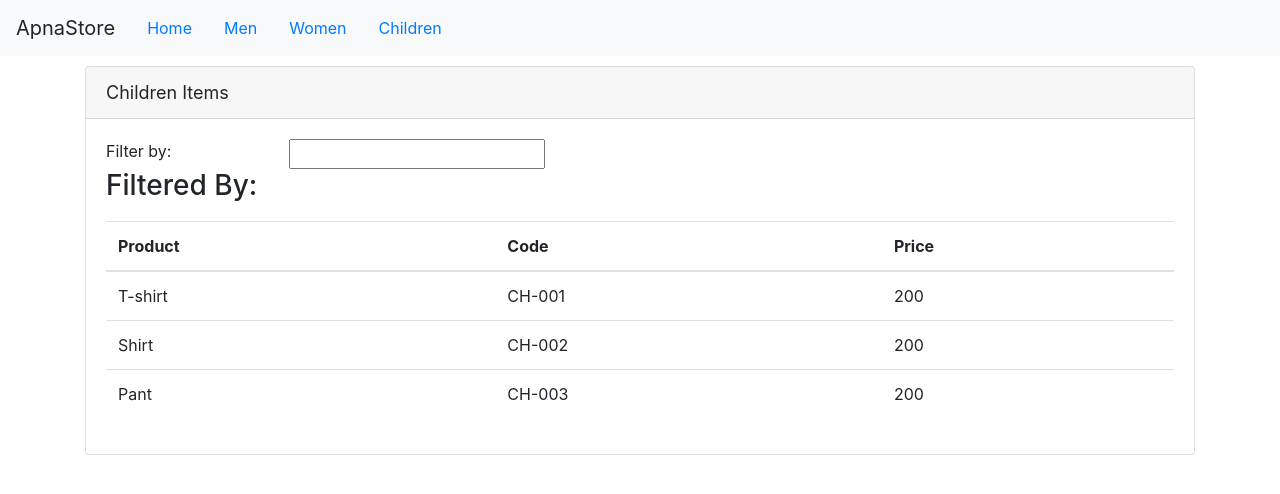
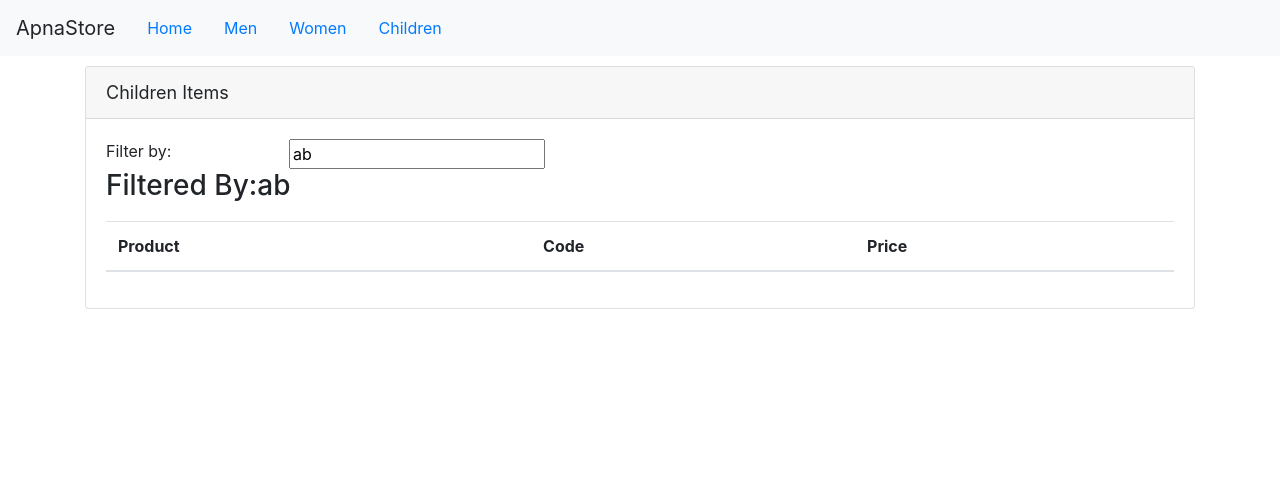
Before and after one commit to umaraadil/ApnaStore, an Angular app: page /childrenItems in a window 1280 px wide. Shown: the top 494 px of the page. Built offline with nearby package versions, Linux system fonts and the light colour scheme.

Commit message:
Addition in children menu

```diff
--- a/src/app/children/childrenitem.component.ts
+++ b/src/app/children/childrenitem.component.ts
@@ -28,22 +28,22 @@ export class ChildrenitemComponent {
         "price":200
        }
     ];
-    // _listItem='ab';
-    // get listFilter():string{
-    //     return this._listItem;
-    // }
-    // set listFilter(value:string){
-    //     this._listItem=value;
-    //     this.filteredChilitem=this.listFilter ? this.performFilter(this.listFilter):this.childrenItems;
-    // }
-    // filteredChilitem:IChildrenitem[];
-    // childrenItems:IChildrenitem[]=[];
+    _listItem='ab';
+    get listFilter():string{
+        return this._listItem;
+    }
+    set listFilter(value:string){
+        this._listItem=value;
+        this.filteredChilitem=this.listFilter ? this.performFilter(this.listFilter):this.childrenItems;
+    }
+    filteredChilitem:IChildrenitem[];
+    childrenItems:IChildrenitem[]=[];
 
-    // performFilter(filterBy:string): IChildrenitem[]{
-    //     filterBy=filterBy.toLocaleLowerCase();
-    //     return this.childrenItems.filter((item:IChildrenitem)=>
-    //     item.chItemName.toLocaleLowerCase().indexOf(filterBy)!==-1);
-    // }
+    performFilter(filterBy:string): IChildrenitem[]{
+        filterBy=filterBy.toLocaleLowerCase();
+        return this.childrenItems.filter((item:IChildrenitem)=>
+        item.chItemName.toLocaleLowerCase().indexOf(filterBy)!==-1);
+    }
 
 
 }
```
